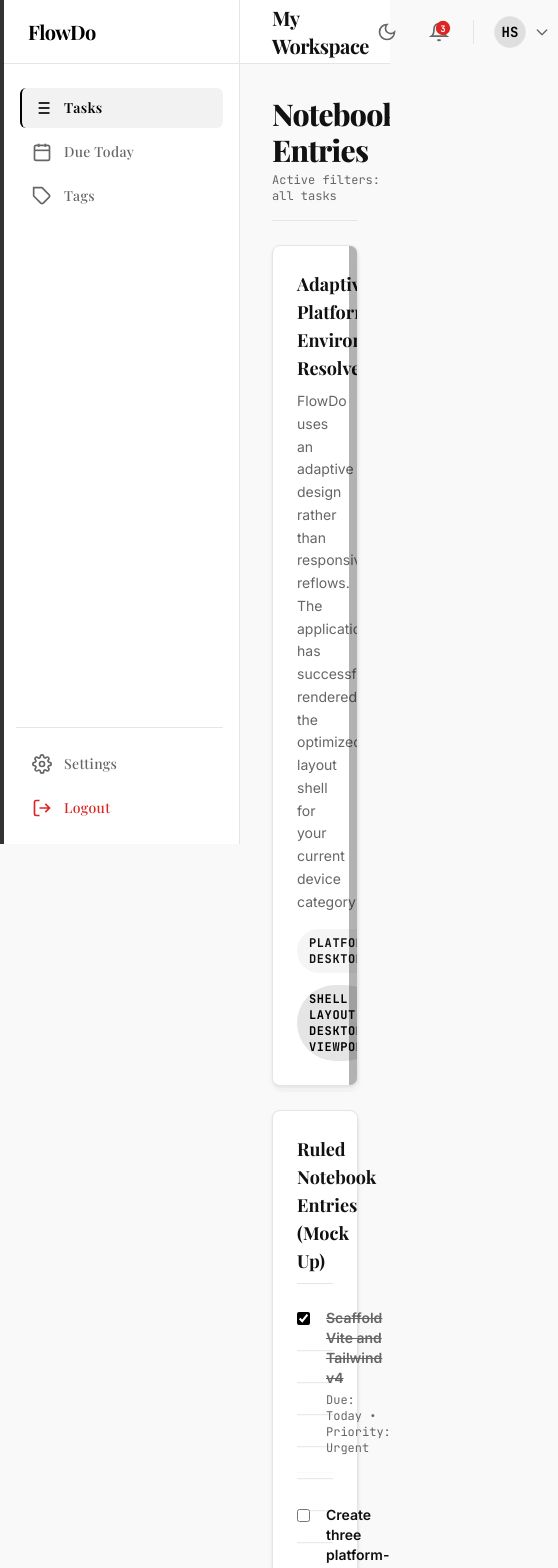
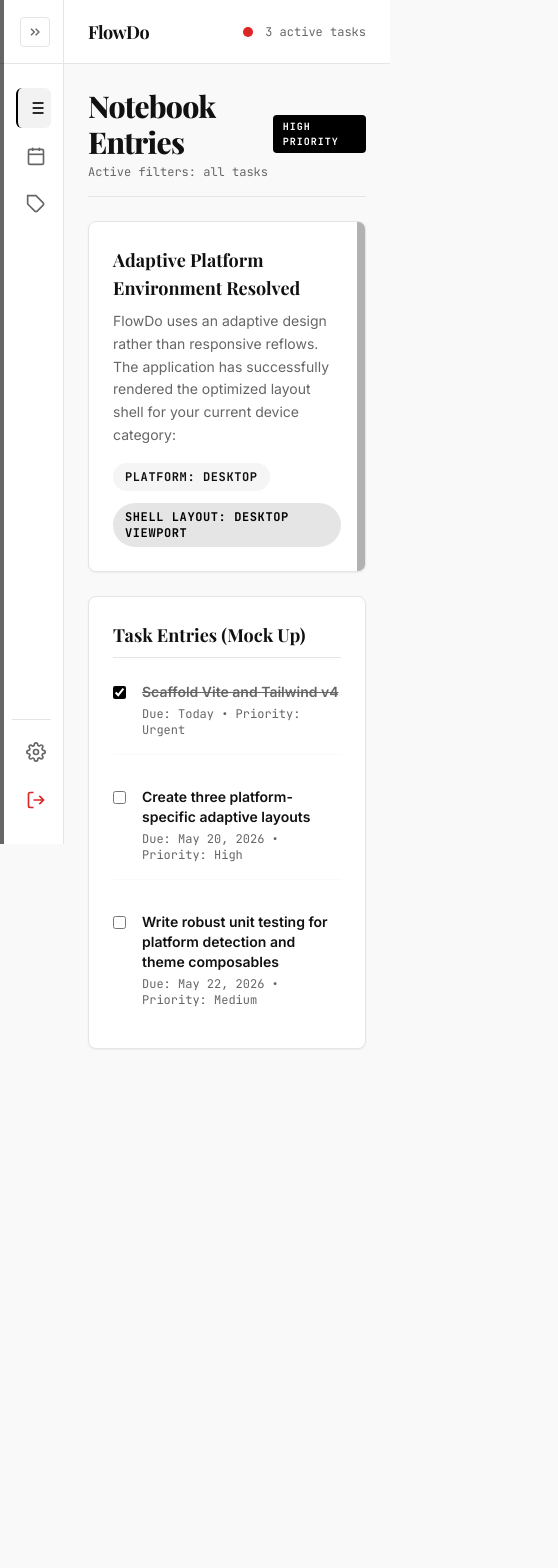
Before and after one commit to hari-sputra/flowdo-frontend, a Vue app: page /dashboard in a window 390 px wide. Shown: the top 1568 px of the page, 558 px wide, since content can reach past the window. After the commit the page ends 1073 px from the top, so only its background shows below. Built offline with nearby package versions, Linux system fonts and the light colour scheme; a web font is replaced by a local one.

Commit message:
refactor: map Desktop to TabletLayout and strip all paper layout metaphors

```diff
--- a/src/features/auth/views/LoginView.vue
+++ b/src/features/auth/views/LoginView.vue
@@ -21,7 +21,7 @@
         Sign In
       </h2>
       <p class="font-mono text-xs text-text-secondary mt-1">
-        Retrieve your records
+        Welcome back
       </p>
     </div>
 
@@ -62,7 +62,7 @@
           type="submit"
           class="w-full bg-accent hover:bg-accent/90 text-surface font-heading py-2.5 px-4 rounded border border-accent hover:border-accent/90 shadow-sm transition-all duration-200 cursor-pointer text-center text-sm font-semibold tracking-wide"
         >
-          Open Notebook
+          Sign In
         </button>
       </div>
     </form>
--- a/src/features/settings/views/SettingsView.vue
+++ b/src/features/settings/views/SettingsView.vue
@@ -59,7 +59,7 @@
     </div>
 
     <!-- Theme Settings Card -->
-    <div class="bg-surface-elevated paper-shadow paper-border rounded-lg p-6 transition-colors duration-300">
+    <div class="bg-surface-elevated shadow-sm border border-border rounded-lg p-6 transition-colors duration-300">
       <h2 class="font-heading text-lg font-bold text-text-primary mb-4 border-b border-border pb-2">
         Ink & Cover Theme
       </h2>
@@ -83,7 +83,7 @@
     </div>
 
     <!-- Adaptive Layout Override Card (Extremely powerful debug/useability tool!) -->
-    <div class="bg-surface-elevated paper-shadow paper-border rounded-lg p-6 transition-colors duration-300">
+    <div class="bg-surface-elevated shadow-sm border border-border rounded-lg p-6 transition-colors duration-300">
       <h2 class="font-heading text-lg font-bold text-text-primary mb-2 border-b border-border pb-2">
         Platform Overrides
       </h2>
--- a/src/features/tasks/views/TaskDashboard.vue
+++ b/src/features/tasks/views/TaskDashboard.vue
@@ -20,15 +20,15 @@
           </p>
         </div>
 
-        <!-- Ink stamp priority placeholder -->
-        <span class="inline-block border-2 border-dashed border-accent/60 text-accent font-heading text-xs font-bold uppercase tracking-widest px-3 py-1 rounded rotate-[-2deg] opacity-75">
-          Ink & Parchment
+        <!-- Clean priority tag placeholder -->
+        <span class="inline-block bg-accent text-white font-mono text-[10px] font-bold uppercase tracking-widest px-2.5 py-1 rounded-sm">
+          High Priority
         </span>
       </div>
     </div>
 
     <!-- Active Layout Metaphor Status Info Box (Wow-factor indicator) -->
-    <div class="bg-surface-elevated paper-shadow paper-border rounded-lg p-6 relative overflow-hidden transition-colors duration-300">
+    <div class="bg-surface-elevated shadow-sm border border-border rounded-lg p-6 relative overflow-hidden transition-colors duration-300">
       <div class="absolute right-0 top-0 bottom-0 w-2 bg-accent opacity-30"></div>
 
       <h3 class="font-heading text-lg font-bold text-text-primary mb-2">
@@ -48,13 +48,13 @@
       </div>
     </div>
 
-    <!-- Notebook Ruled lines task list placeholder -->
-    <div class="bg-surface-elevated paper-shadow paper-border rounded-lg p-6 transition-colors duration-300">
+    <!-- Clean Task List Mockup -->
+    <div class="bg-surface-elevated shadow-sm border border-border rounded-lg p-6 transition-colors duration-300">
       <h3 class="font-heading text-lg font-bold text-text-primary mb-4 border-b border-border pb-2">
-        Ruled Notebook Entries (Mock Up)
+        Task Entries (Mock Up)
       </h3>
 
-      <div class="ruled-line divide-y divide-border/20 space-y-4 pt-2">
+      <div class="divide-y divide-border/20 space-y-4 pt-2">
         <div class="flex items-start gap-4 pb-4">
           <input type="checkbox" class="mt-1 accent-accent" checked />
           <div class="space-y-1">
--- a/src/layouts/AdaptiveRoot.vue
+++ b/src/layouts/AdaptiveRoot.vue
@@ -9,7 +9,7 @@
 const layoutMap = {
   mobile: MobileLayout,
   tablet: TabletLayout,
-  desktop: DesktopLayout,
+  desktop: TabletLayout, // Use the collapsible tablet layout for desktop as requested
 } as const
 </script>
 
--- a/src/layouts/AuthLayout.vue
+++ b/src/layouts/AuthLayout.vue
@@ -6,12 +6,12 @@
 </script>
 
 <template>
-  <div class="paper-texture min-h-screen flex items-center justify-center bg-surface transition-colors duration-300 px-4 py-8 relative overflow-hidden">
+  <div class="min-h-screen flex items-center justify-center bg-surface transition-colors duration-300 px-4 py-8 relative overflow-hidden">
     <!-- Decorative background elements -->
     <div class="absolute inset-0 opacity-10 bg-[radial-gradient(ellipse_at_top,_var(--tw-gradient-stops))] from-accent via-transparent to-transparent"></div>
 
     <!-- Main Auth Card Container -->
-    <div class="w-full max-w-[420px] bg-surface-elevated paper-shadow paper-border rounded-lg p-8 sm:p-10 relative z-10 transition-colors duration-300">
+    <div class="w-full max-w-[420px] bg-surface-elevated shadow-md border border-border rounded-lg p-8 sm:p-10 relative z-10 transition-colors duration-300">
 
       <!-- Top Theme Toggle (Handcrafted Minimal Accent Button) -->
       <div class="absolute top-4 right-4 flex items-center gap-2 z-20">
--- a/src/layouts/mobile/MobileLayout.vue
+++ b/src/layouts/mobile/MobileLayout.vue
@@ -10,7 +10,7 @@
     <MobileHeader class="h-14 shrink-0 border-b border-border bg-surface-elevated z-20" />
 
     <!-- Scrollable Main Page Spread -->
-    <main class="flex-1 overflow-y-auto p-4 pb-20 paper-texture select-text">
+    <main class="flex-1 overflow-y-auto p-4 pb-20 bg-surface select-text">
       <slot />
     </main>
 
--- a/src/layouts/tablet/TabletLayout.vue
+++ b/src/layouts/tablet/TabletLayout.vue
@@ -32,7 +32,7 @@
       </header>
 
       <!-- Scrollable Main Content -->
-      <main class="flex-1 overflow-y-auto p-6 paper-texture">
+      <main class="flex-1 overflow-y-auto p-6 bg-surface">
         <slot />
       </main>
     </div>
```
